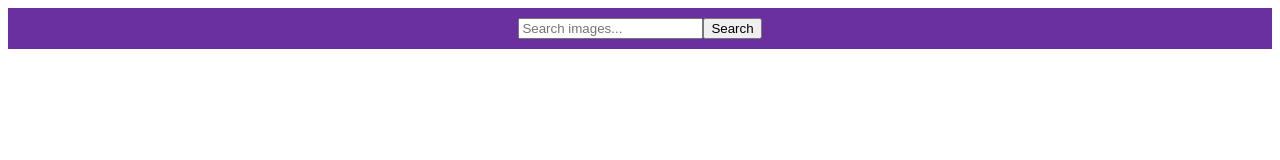
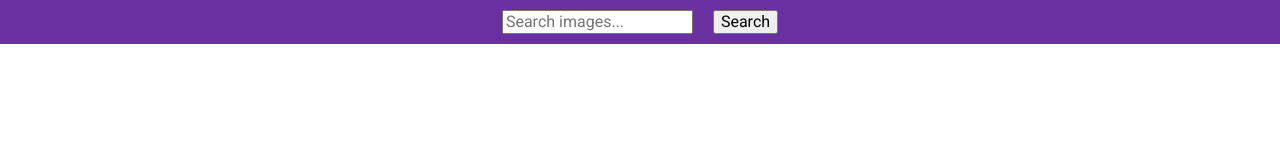
Before and after one commit to khodetsky/goit-js-hw-11, a website built with Parcel: page src/index.html in a window 1280 px wide. Built offline with nearby package versions, Linux system fonts and the light colour scheme.

Commit message:
add new font

```diff
--- a/src/index.html
+++ b/src/index.html
@@ -5,10 +5,15 @@
     <meta http-equiv="X-UA-Compatible" content="IE=edge">
     <meta name="viewport" content="width=device-width, initial-scale=1.0">
     <title>Homework-11</title>
+    <link rel="stylesheet" href="https://github.com/sindresorhus/modern-normalize/blob/main/modern-normalize.css">
+    <link href="https://fonts.googleapis.com/css2?family=Raleway:wght@700&family=Roboto:wght@400;500;700;900&display=swap"
+        rel="stylesheet">
+
+    <link rel="stylesheet" href="./css/styles.css">
 </head>
 <body>
     <form class="search-form" id="search-form">
-        <input type="text" name="searchQuery" autocomplete="off" placeholder="Search images..." />
+        <input class="search-form-input" type="text" name="searchQuery" autocomplete="off" placeholder="Search images..." />
         <button type="submit" id="submit-button">Search</button>
     </form>
     <ul class="gallery">
```
